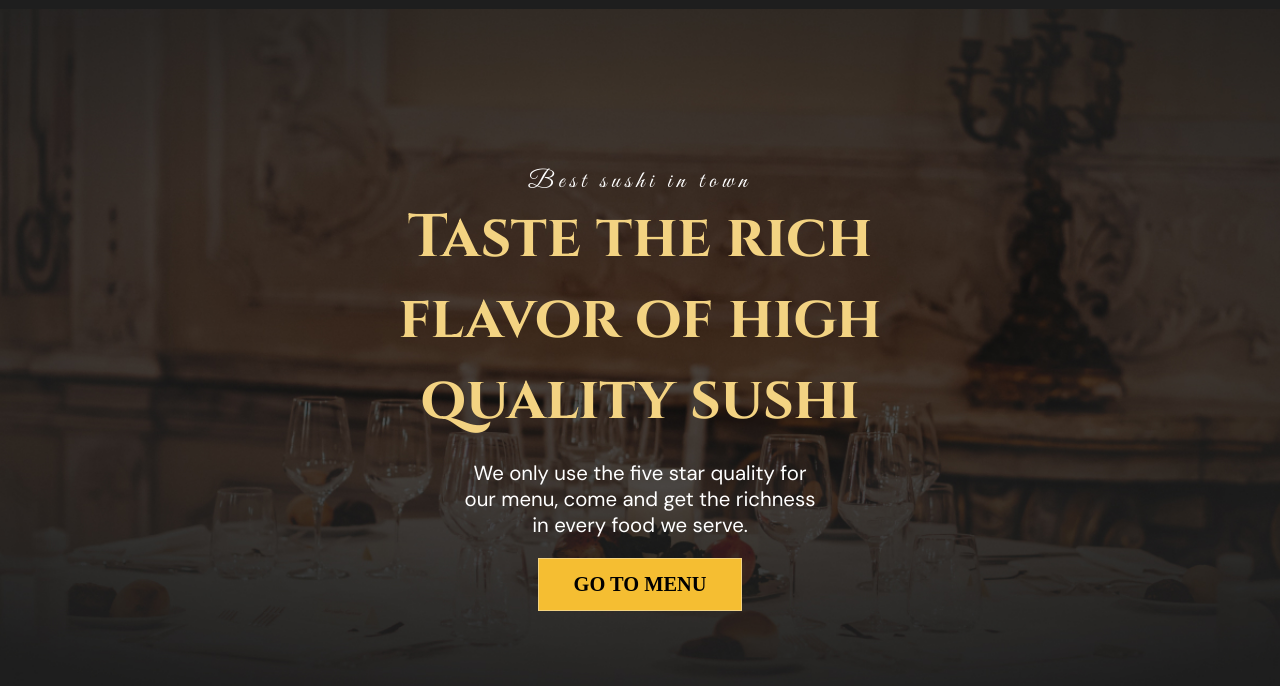
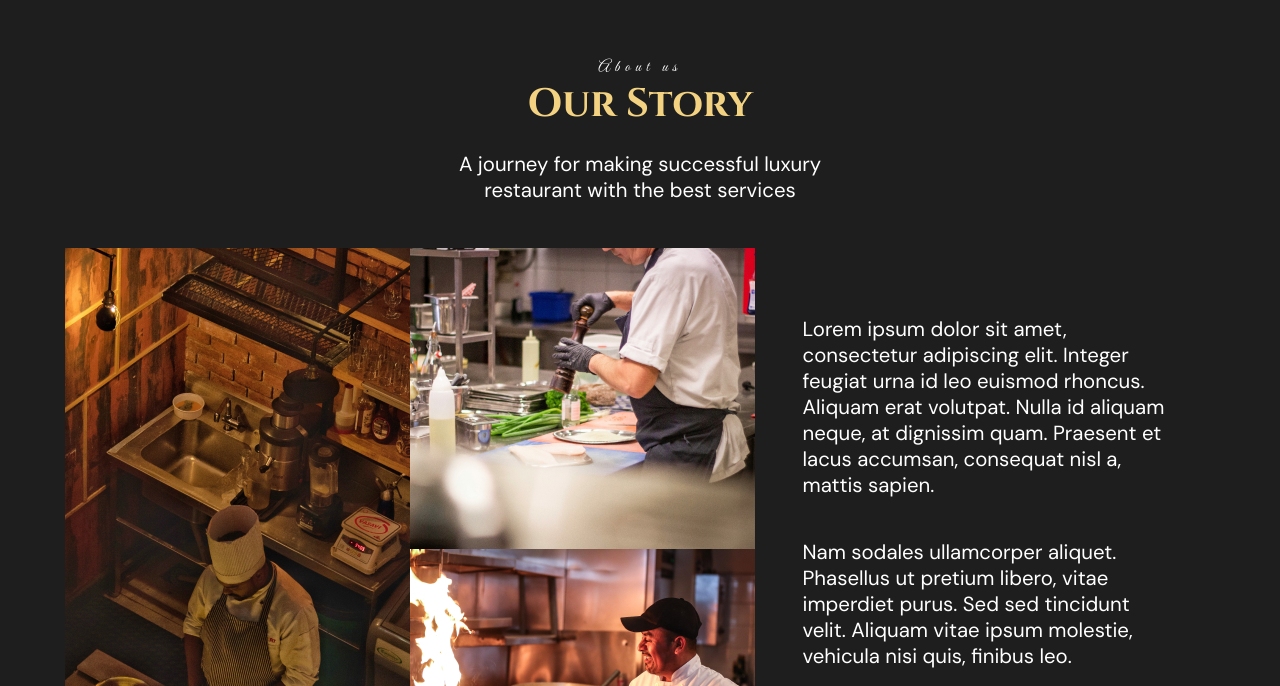
Before and after one commit to slippyishappy/restaurant-page, a website built with webpack: page src/template.html in a window 1280 px wide. Both pictures are taken after a click on the button "ABOUT". Shown: the part 101-787 px from the top of the page. Built offline with nearby package versions, Linux system fonts and the light colour scheme; a web font is replaced by a local one.

Commit message:
Made the about section in JS

```diff
--- /dev/null
+++ b/src/about.js
@@ -0,0 +1,44 @@
+import image from "./about_image.jpg"
+
+const container = document.querySelector("#content");
+
+function setupAboutPage() {
+    container.innerHTML = "";
+
+    const about = document.createElement("div");
+    about.setAttribute("id", "about-us");
+
+    container.appendChild(about);
+
+    const h3 = document.createElement("h3");
+    h3.classList.add("small-text");
+    h3.textContent = "About us";
+    const h1 = document.createElement("h1");
+    h1.classList.add("heading");
+    h1.textContent = "Our Story";
+    const small = document.createElement("p");
+    small.textContent = "A journey for making successful luxury restaurant with the best services"
+    const story = document.createElement("div");
+    story.setAttribute("id", "story");
+
+    about.append(h3, h1, small, story);
+
+    const aboutImage = document.createElement("img");
+    aboutImage.src = image;
+    const text = document.createElement("div");
+    text.setAttribute("id", "text");
+
+    story.append(aboutImage, text);
+
+    const p1 = document.createElement("p");
+    p1.textContent = "Lorem ipsum dolor sit amet, consectetur adipiscing elit. Integer feugiat urna id leo euismod rhoncus. Aliquam erat volutpat. Nulla id aliquam neque, at dignissim quam. Praesent et lacus accumsan, consequat nisl a, mattis sapien.";
+    const p2 = document.createElement("p");
+    p2.textContent = "Nam sodales ullamcorper aliquet. Phasellus ut pretium libero, vitae imperdiet purus. Sed sed tincidunt velit. Aliquam vitae ipsum molestie, vehicula nisi quis, finibus leo.";
+    const more = document.createElement("button");
+    more.classList.add("button-empty");
+    more.textContent = "MORE ABOUT US";
+
+    text.append(p1, p2, more);
+};
+
+export { setupAboutPage };
--- a/src/index.js
+++ b/src/index.js
@@ -1,6 +1,7 @@
 import "./style.css";
 import { setupHomePage } from "./home.js";
 import { setupMenuPage } from "./menu.js";
+import { setupAboutPage } from "./about.js"
 
 setupHomePage();
 
@@ -14,3 +15,5 @@ home.addEventListener("click", setupHomePage);
 menu.forEach(button => {
     button.addEventListener("click", setupMenuPage);
 });
+
+about.addEventListener("click", setupAboutPage);
--- a/src/style.css
+++ b/src/style.css
@@ -152,7 +152,8 @@ p {
     flex-direction: column;
     justify-content: center;
     align-items: center;
-    padding: 6em;
+    padding-top: 4em;
+    padding-bottom: 6em;
 }
 
 #cards {
@@ -202,10 +203,31 @@ p {
     padding: 4em;
 }
 
-.description > p {
+.description > p, #text > p {
     text-align: left;
 }
 
 .description > h2 {
     font-size: 3.4em;
 }
+
+#about-us {
+    display: flex;
+    flex-direction: column;
+    justify-content: center;
+    align-items: center;
+    padding: 4em;
+}
+
+#story {
+    display: flex;
+    padding: 2em;
+}
+
+#text {
+    display: flex;
+    flex-direction: column;
+    justify-content: start;
+    align-items: start;
+    padding: 4em;
+}
--- a/src/template.html
+++ b/src/template.html
@@ -22,7 +22,22 @@
         </nav>
     </header>
     <div id="content">
+        <div id="about-us">
+            <h3 class="small-text">About us</h3>
+            <h1 class="heading">Our Story</h1>
+            <p>A journey for making successful luxury restaurant
+            with the best services</p>
+            <div id="story">
+                <img src="about_image.jpg">
+                <div id="text">
+                    <p>Lorem ipsum dolor sit amet, consectetur adipiscing elit. Integer feugiat urna id leo euismod rhoncus. Aliquam erat volutpat. Nulla id aliquam neque, at dignissim quam. Praesent et lacus accumsan, consequat nisl a, mattis sapien.</p>
 
+                    <p>Nam sodales ullamcorper aliquet. Phasellus ut pretium libero, vitae imperdiet purus. Sed sed tincidunt velit. Aliquam vitae ipsum molestie, vehicula nisi quis, finibus leo.</p>
+
+                    <button class="button-empty">MORE ABOUT US</button>
+                </div>
+            </div>
+        </div>
     </div>
 </body>
 </html>
```
Also changed, not shown: src/about_image.jpg (added).
